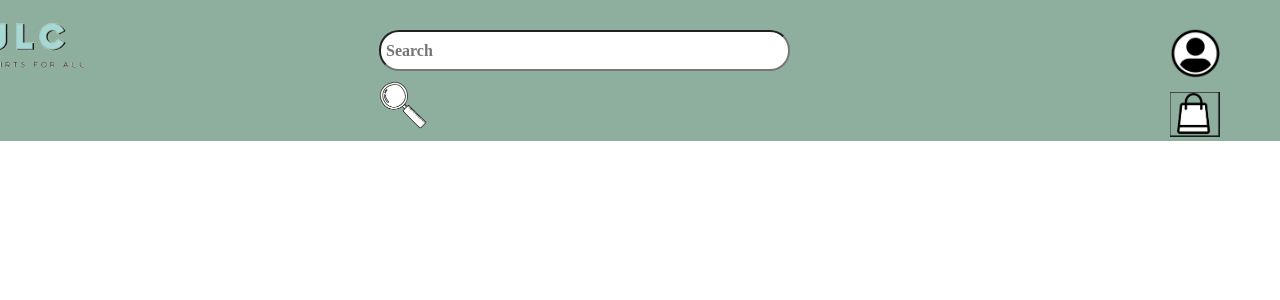
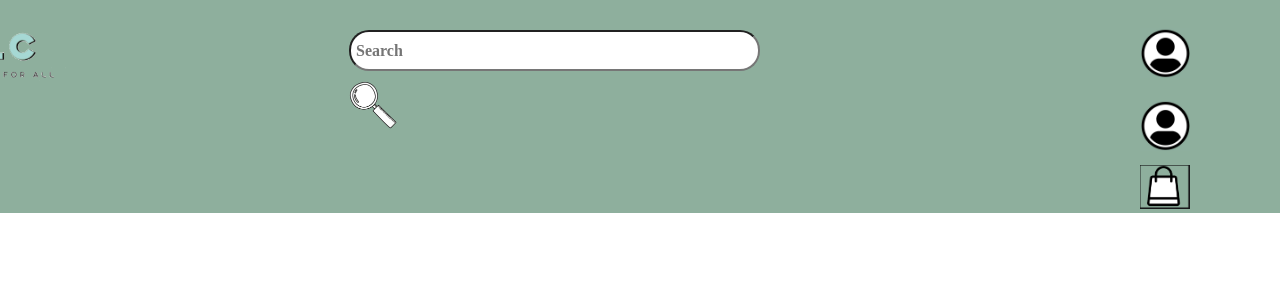
Before and after one commit to D00253579/full-stack-e-commerce, a React (Create React App) app in the folder client/: page /NavBar in a window 1280 px wide. Shown: the top 300 px of the page. Built offline with nearby package versions, Linux system fonts and the light colour scheme.

Commit message:
Changes to styling.
I have finished styling the nav bar, the logo,search bar and icons, to be positioned beside eachother. I also started styling the product table in admin dashboard, and the filters dropdown.

```diff
--- a/client/src/components/NavBar.js
+++ b/client/src/components/NavBar.js
@@ -32,6 +32,11 @@ export default class NavBar extends Component {
                         </div>
                     <div className={"icons-container"}>
                         {/*<button type="submit" id="account">*/}
+                        <i className={"account"}><img src={AccountIcon}/>
+                        </i>
+                        {/*</button>*!/*/}
+                        <div className={"icons-container"}>
+                            {/*<button type="submit" id="account">*/}
                           <i className={"account"} onClick={login}><img src={AccountIcon}/>
                             </i>
                             {/*</button>*!/*/}
@@ -42,6 +47,7 @@ export default class NavBar extends Component {
                             </div>
                         </div>
                     </div>
+                    </div>
                 </nav>
             </div>
         )
--- a/client/src/css/NavBar.css
+++ b/client/src/css/NavBar.css
@@ -2,12 +2,15 @@
     background-color: #8EAF9D;
     position: fixed;
     width: 100%;
-    /*padding-bottom:10px;*/
-    /*padding-top: 0;*/
 }
 
 .logo-container > img {
-    /*padding-top: 0;*/
+    z-index: 500;
+    padding-bottom:10px;
+}
+
+.logo-container > img {
+    padding-top: 10px;
     width: 200px;
     padding-right: 30px;
 
@@ -44,7 +47,17 @@ input[type="text" i] {
     font-size: 16px;
     font-weight: bold;
     padding-left: 5px;
+border-radius: 15px;
+    width: 400px;
 }
+
+/*.search-bar > img{*/
+/*    padding: 5px;*/
+/*    width: 150px;*/
+/*    display: block;*/
+/*    margin-left: auto;*/
+/*    margin-right: auto;*/
+/*}*/
 
 /*.search-bar > img{*/
 /*    padding: 5px;*/
@@ -70,12 +83,15 @@ input[type="text" i] {
 .container {
     display: flex;
     float: right;
+    /*width: 30%;*/
+    /*padding:5px;*/
 }
 
 .icons-container {
     float: left;
     padding-right: 30px;
     padding-top: 10px;
+    /*width: 25%;*/
 }
 
 .search-container {
```
Lines whose indentation alone changed are shown as unchanged.
